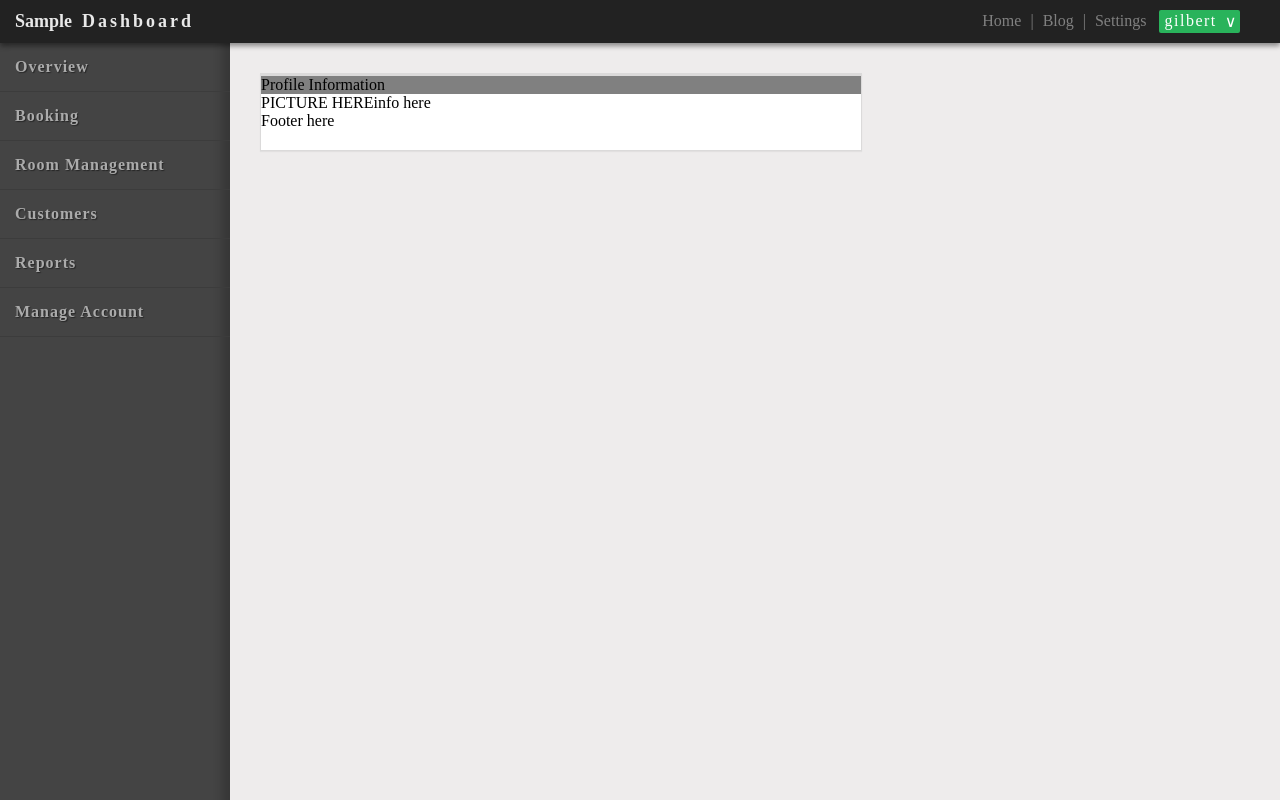
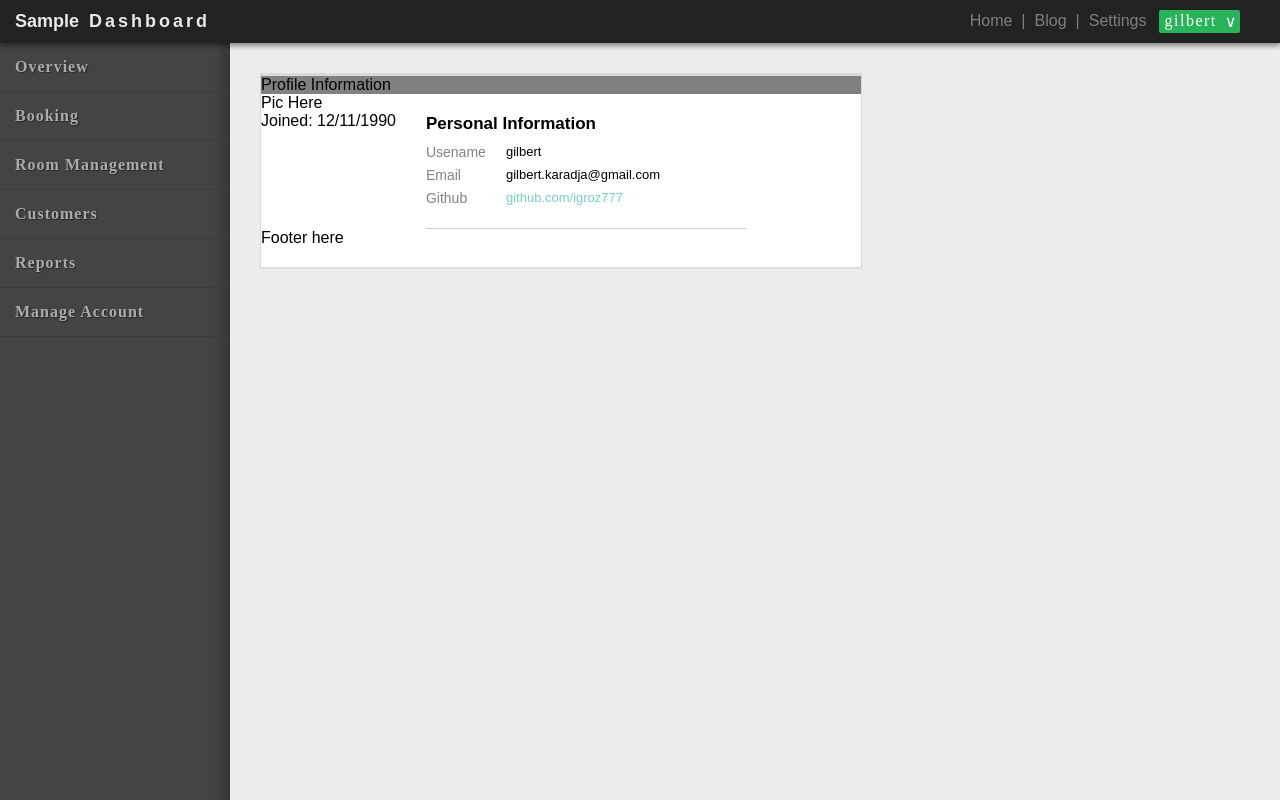
Before and after one commit to igroz777/uitemplate, a plain HTML site: page index.html in a window 1280 px wide. Drawn offline with Linux system fonts and the light colour scheme.

Commit message:
Filled on some data for the profile page. Having some issues getiing a profile pic to display. Will fix in next commit

```diff
--- a/css/style.css
+++ b/css/style.css
@@ -1,6 +1,7 @@
 body{
 	margin: 0px;
 	padding: 0px;
+	font-family: "Arial";
 }
 
 .app-main-wrapper{
@@ -80,14 +81,21 @@ body{
 	flex-direction: row;
 }
 
+.app-banner-right-links a{
+	margin-left: 9px;
+	color: gray;
+	cursor: pointer;
+	text-decoration: none;
+}
+
+.app-banner-right-links a:hover{
+	color: white;
+}
+
 .app-banner-right-links div{
 	margin-left: 9px;
 	color: gray;
-	cursor: pointer;
-}
 
-.app-banner-right-links div:hover{
-	color: white;
 }
 
 .app-banner-right-user{
@@ -310,7 +318,74 @@ body{
 }
 
 .page-profile-content{
+	margin-right: 20px;
 	display: flex;
 	flex-direction: row;
 	flex-wrap: nowrap;
 }
+
+
+.page-profile-picture-and-date{
+	display: flex;
+	flex-direction: column;
+}
+
+
+.page-profile-info{
+	width: 320px;
+	margin-left: 30px;
+	display: flex;
+	flex-direction: column;
+	flex-wrap: nowrap;
+	justify-content: flex-start;
+	align-items: flex-start;
+}
+
+.page-profile-section{
+	width: 100%;
+	display: flex;
+	flex-direction: column;
+	flex-wrap: nowrap;
+	justify-content: flex-start;
+	align-items: flex-start;
+	padding-bottom: 15px;
+	border-bottom: 1px solid #cecece;
+}
+
+.page-profile-section-header{
+	font-size: 17px;
+	font-weight: 900;
+	margin-bottom: 10px;
+	margin-top: 20px;
+}
+
+.page-profile-section-detail{
+	display: flex;
+	flex-direction: row;
+	justify-content: flex-start;
+	flex-wrap: nowrap;
+	align-items: center;
+	margin-bottom: 7px;
+}
+
+.page-profile-section-detail-key{
+	color: #848383;
+
+	font-size: 14px;
+	width: 80px;
+}
+
+.page-profile-section-detail-value{
+	color: black;
+	font-weight: 400;
+	font-size: 13px;
+}
+
+.page-profile-section-detail-value a{
+	text-decoration: none;
+	color: #78cec9;
+}
+
+.asset-profile-pic{
+
+}
--- a/index.html
+++ b/index.html
@@ -14,11 +14,11 @@
 			</div>
 			<div class="app-banner-right">
 				<div class="app-banner-right-links">
-					<div>Home</div>
+					<a href="#">Home</a>
 					<div>|</div>
-					<div>Blog</div>
+					<a href="#">Blog</a>
 					<div>|</div>
-					<div>Settings</div>
+					<a href="#">Settings</a>
 
 				</div>
 				<div class="app-banner-right-user">
@@ -107,16 +107,26 @@
     					<div>Profile Information</div>
     				</div>
     				<div class="page-profile-content">
-    					<div class="page-profile-picture">
-    						PICTURE HERE
+    					<div class="page-profile-picture-and-date">
+    						<div class="asset-profile-pic">Pic Here</div>
+    						<div>Joined: 12/11/1990</div>
     					</div>
     					<div class="page-profile-info">
-    					info here
     						<div class="page-profile-section">
-	    						<div class="page-profile-section-header"></div>
+	    						<div class="page-profile-section-header">
+	    							Personal Information
+	    						</div>
 	    						<div class="page-profile-section-detail">
-	    							<div class="page-profile-section-detail-key"></div>
-	    							<div class="page-profile-section-detail-value"></div>
+	    							<div class="page-profile-section-detail-key">Usename</div>
+	    							<div class="page-profile-section-detail-value">gilbert</div>
+	    						</div>
+	    						<div class="page-profile-section-detail">
+	    							<div class="page-profile-section-detail-key">Email</div>
+	    							<div class="page-profile-section-detail-value">gilbert.karadja@gmail.com</div>
+	    						</div>
+	    						<div class="page-profile-section-detail">
+	    							<div class="page-profile-section-detail-key">Github</div>
+	    							<div class="page-profile-section-detail-value"><a href="#">github.com/igroz777</a></div>
 	    						</div>
 	    					</div>
     					</div>
@@ -128,6 +138,8 @@
   		</div>
 		</div>
 	</div>
+
+
 	<script>
 		var popupButton = document.getElementsByClassName("app-banner-right-user")[0];
     popupButton.addEventListener("click", function(event){
```
Also changed, not shown: assets/gilbert.jpg (added).
